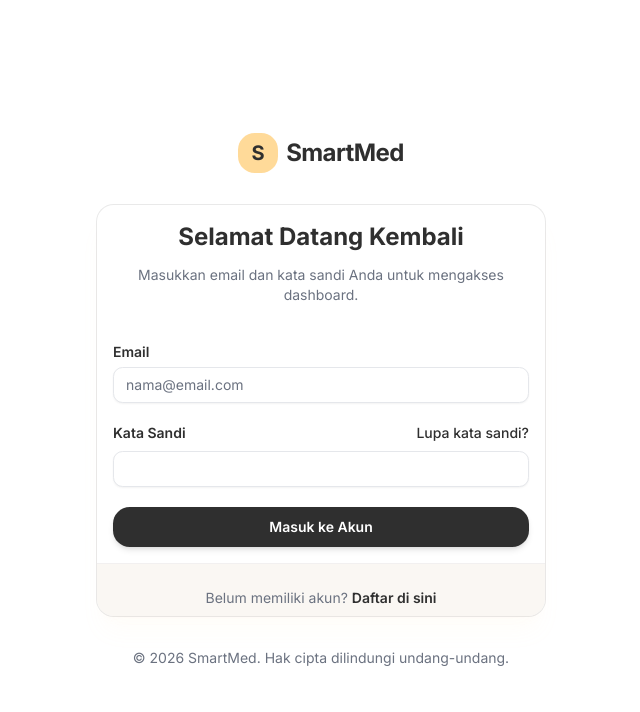
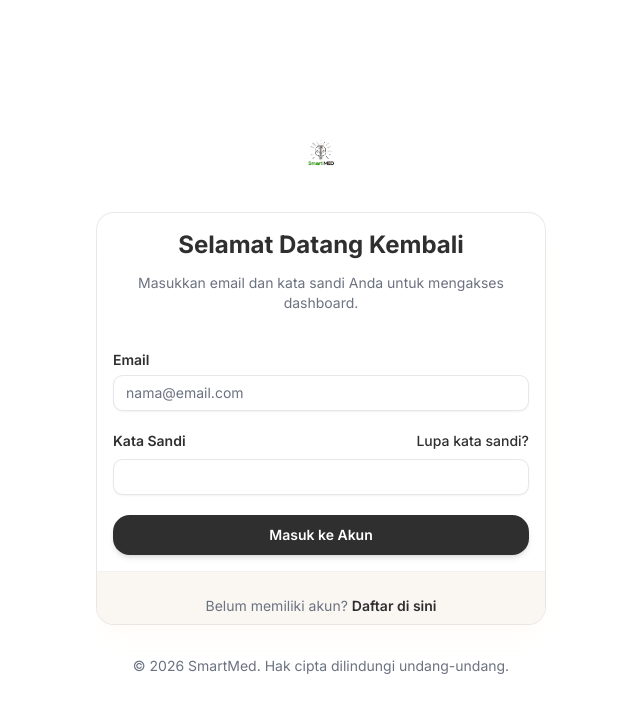
Before and after one commit to ganiout1/SmartMed, a Next.js app: page /login in a window 1280 px wide. Shown: the top 712 px of the page, without its empty margins (319-959 px from the left). Built offline with nearby package versions, Linux system fonts and the light colour scheme.

Commit message:
Update logo in auth layout

```diff
--- a/src/app/(auth)/layout.tsx
+++ b/src/app/(auth)/layout.tsx
@@ -1,5 +1,5 @@
 import Link from "next/link";
-
+import Image from "next/image";
 export default function AuthLayout({
   children,
 }: {
@@ -9,14 +9,15 @@ export default function AuthLayout({
     <div className="flex min-h-screen flex-col items-center justify-center bg-background p-4 sm:p-8">
       <Link
         href="/"
-        className="mb-8 flex items-center gap-2 transition-transform hover:scale-105"
+        className="mb-8 transition-transform hover:scale-105"
       >
-        <div className="flex h-10 w-10 items-center justify-center rounded-xl bg-primary font-bold text-text-primary text-xl">
-          S
-        </div>
-        <span className="text-2xl font-bold tracking-tight text-text-primary">
-          Smart<span className="text-accent">Med</span>
-        </span>
+        <Image
+          src="/logo.png"
+          alt="SmartMED"
+          width={240}
+          height={72}
+          className="object-contain h-14 w-auto"
+        />
       </Link>
 
       <main className="w-full max-w-md">
```
